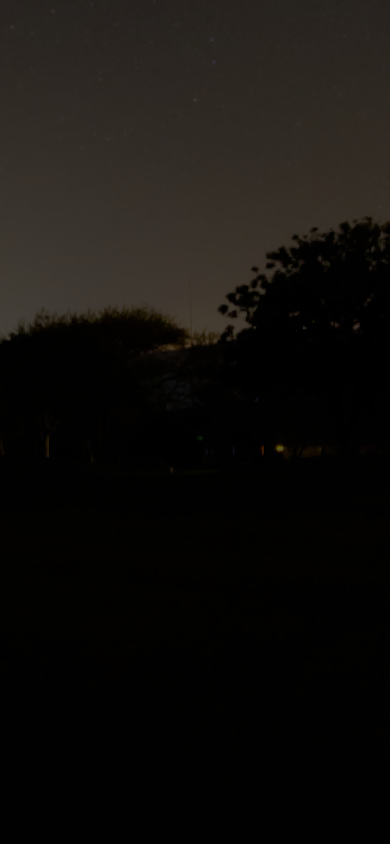
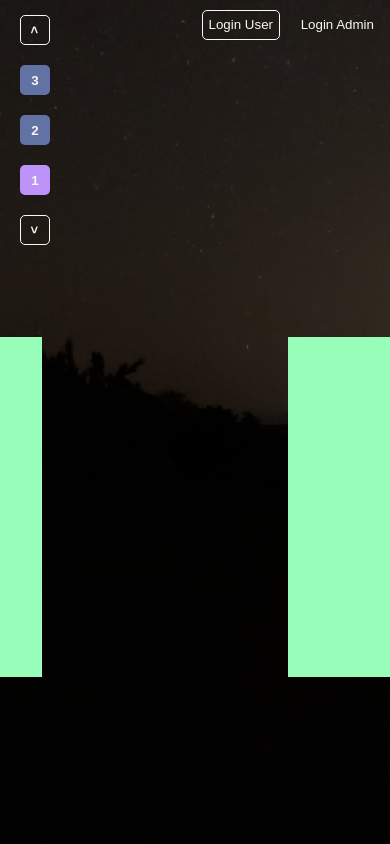
Before and after one commit to oskhar/Web-Parkiran-3D, a PHP site: page / in a window 390 px wide. Run offline with PHP 8.4, Linux system fonts and the light colour scheme; some libraries are stand-ins or nearby versions.

Commit message:
Menambahkan penanda tempat parkir yang terisi

```diff
--- a/index.php
+++ b/index.php
@@ -16,17 +16,15 @@
 </head>
 <body>
 
-    <nav id="navbar">
-        <div>
-            <button><</button>
-            <button>1</button>
-            <button>2</button>
-            <button>3</button>
-            <button>></button>
-        </div>
-        <button>Login User</button>
-        <button>Login Admin</button>
-    </nav>
+    <div id="lantai">
+        <button><</button>
+        <button>3</button>
+        <button onclick="this.id='active';run.keyboard['naik'] = true;">2</button>
+        <button id="active">1</button>
+        <button>></button>
+    </div>
+    <button id="log_user">Login User</button>
+    <button id="log_admin">Login Admin</button>
     <script type="importmap">
         {
             "imports": {
--- a/src/my_css/style.css
+++ b/src/my_css/style.css
@@ -4,14 +4,65 @@
     overflow: hidden;
     top: 0;
 }
-#infoAksi {
+
+#lantai {
     position: absolute;
-    height: 70px;
-    width: 70px;
-    border-radius: 10px;
-    border: 10px solid #ffffff;
-    background: transparent;
-    color: #ffffff;
+    left: 20px;
+    top: 5px;
+    width: 30px;
+    height: 250px;
+    display: grid;
+    grid-template-rows: 30px 30px 30px 30px 30px;
+    row-gap: 20px;
+    z-index: 2;
+}
+
+#lantai button {
+    height: 30px;
+    position: relative;
+    top: 10px;
+    background-color: #6272a4;
+    border: none;
+    border-radius: 5px;
+    color: #f8f8f2;
     font-weight: bold;
-    font-family: Arial, Helvetica, sans-serif;
 }
+
+#lantai button:nth-child(1), #lantai button:nth-last-child(1) {
+    transform: rotate(90deg);
+    color: #f8f8f2;
+    background-color: transparent;
+    border: 1px solid #f8f8f2;
+    border-radius: 5px;
+}
+
+body #active {
+    background-color: #bd93f9;
+    color: #f8f8f2;
+}
+
+#log_admin {
+    position: absolute;
+    top: 10px;
+    right: 10px;
+    height: 30px;
+    z-index: 2;
+    color: #f8f8f2;
+    line-height: 0px;
+    border: none;
+    background-color: transparent;
+}
+
+
+#log_user {
+    position: absolute;
+    top: 10px;
+    right: 110px;
+    z-index: 2;
+    color: #f8f8f2;
+    height: 30px;
+    line-height: 0px;
+    border: 1px solid #f8f8f2;
+    border-radius: 5px;
+    background-color: transparent;
+}
--- a/src/my_js/App.js
+++ b/src/my_js/App.js
@@ -11,8 +11,8 @@
 
         // Atribute
         super();
-        this.world = new MyWorld(0.1);
-        this.eye = new MyEye(45, innerWidth/innerHeight, 0.5, 500);
+        this.world = new MyWorld();
+        this.eye = new MyEye(45, innerWidth/innerHeight, 1, 500);
         this.keyboard = [];
         this.analog = new AnalogControl();
         this.rangeSide = 3;
@@ -60,9 +60,15 @@
             this.eye.putar(0.01);
         }
 
-        // Action for move eye
+        // Naik lantai
 
-        // Action for jump
+        if (this.keyboard['naik'] && this.eye.rangeRender == 0) {
+            this.eye.rangeRender = 1;
+        }
+        if (this.eye.rangeRender != 0) {
+            this.eye.ganti_lantai();
+            this.eye.rangeRender = this.eye.rangeRender <= 50 ? this.eye.rangeRender + 1 : 0;
+        }
 
         // Action analog control
         if (this.analog.touch) {
@@ -77,7 +83,7 @@
 class MyWorld extends THREE.Scene {
 
     // Constructor
-    constructor (besarLangkah) {
+    constructor () {
 
         // Atribute
         super();
@@ -106,14 +112,36 @@
             this.addLamp(Model.lampData[i]['light'], Model.lampData[i]['color']);
         }
 
+        // Check action area
+        this.check();
+
         // Create action area
-        for (let i = 0; i < Object.keys(Model.actionData).length; i++) {
-            this.addAreaAction(Model.actionData[i]['path'], Model.actionData[i]['position'], Model.actionData[i]['scale']);
+        for (let i = 0; i < Object.keys(this.isiParkir[0]).length; i++) {
+            this.addAreaAction(this.isiParkir[0][i]['path'], this.isiParkir[0][i]['position'], this.isiParkir[0][i]['scale']);
 
         }
 
-        // Create lamp on my Home
+    }
 
+    // Method
+    check () {
+        this.isiParkir = [[], [], []];
+        for (let x = 0; x < 3; x++) {
+            for (let i = 0; i < 14; i++) {
+                this.isiParkir[x].push({
+                    "status": "kosong",
+                    "path": "./assets/images/Kosong.png",
+                    "position": [31.5-(i*4.9), 2, -12],
+                    "scale": [1, 3, 1]
+                });
+                this.isiParkir[x].push({
+                    "status": "kosong",
+                    "path": "./assets/images/Kosong.png",
+                    "position": [31.5-(i*4.9), 2, 12],
+                    "scale": [1, 3, 1]
+                });
+            }
+        }
     }
 
     // Method
@@ -166,19 +194,27 @@
         super(fov, asp, nea, far);
         this.filmGauge = 4;
         this.position.y = 3;
-        this.rotation.y = -1;
+        this.position.y = 3;
+        this.rangeRender = 0;
 
     }
 
     // Method
-    gerakan (corz) {
-        this.position.x -= corz;
-
+    gerakan (corx) {
+        this.position.x -= corx;
     }
 
     // Method
-    putar (corz) {
-        this.rotation.y -= corz;
+    putar (cory) {
+        this.rotation.y -= cory;
+    }
+
+    // Method
+    ganti_lantai () {
+
+        if (this.rangeRender <= 50) {
+            this.position.y += 0.5;
+        }
 
     }
 
@@ -214,8 +250,6 @@
    run.eye.aspect = innerWidth/innerHeight;
    run.eye.updateProjectionMatrix();
 };
-
-// Mouse control
 
 // Analog control
 window.touchAnalog = function(event) {
@@ -267,6 +301,5 @@
 // Config mobile device
 if (mobileCheck()) {
     run.analog.addToDom();
-    run.world.sun.besarLangkah = 0.08;
     run.rangeSide = 1;
 }
--- a/src/my_js/Model.js
+++ b/src/my_js/Model.js
@@ -22,11 +22,11 @@
 
 // ModelAction
 var actionData = [
-    // {
-    //     "path": "./lib/img/areaAction1.png",
-    //     "position": [13, 0, -20],
-    //     "scale": [1, 1, 1]
-    // }
+    {
+        "path": "./assets/images/Penuh.png",
+        "position": [31.6, 2, -12],
+        "scale": [1, 3, 1]
+    }
 ];
 
 var areaData = [
```
Also changed, not shown: assets/images/Kosong.png (added), assets/images/Penuh.png (added).
